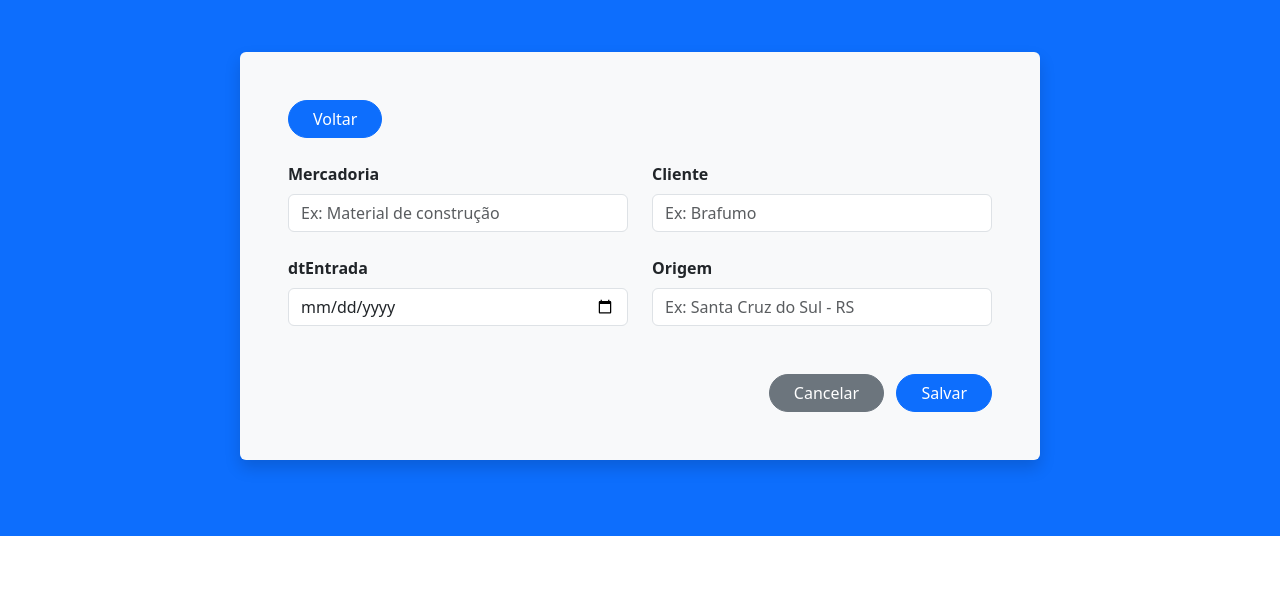
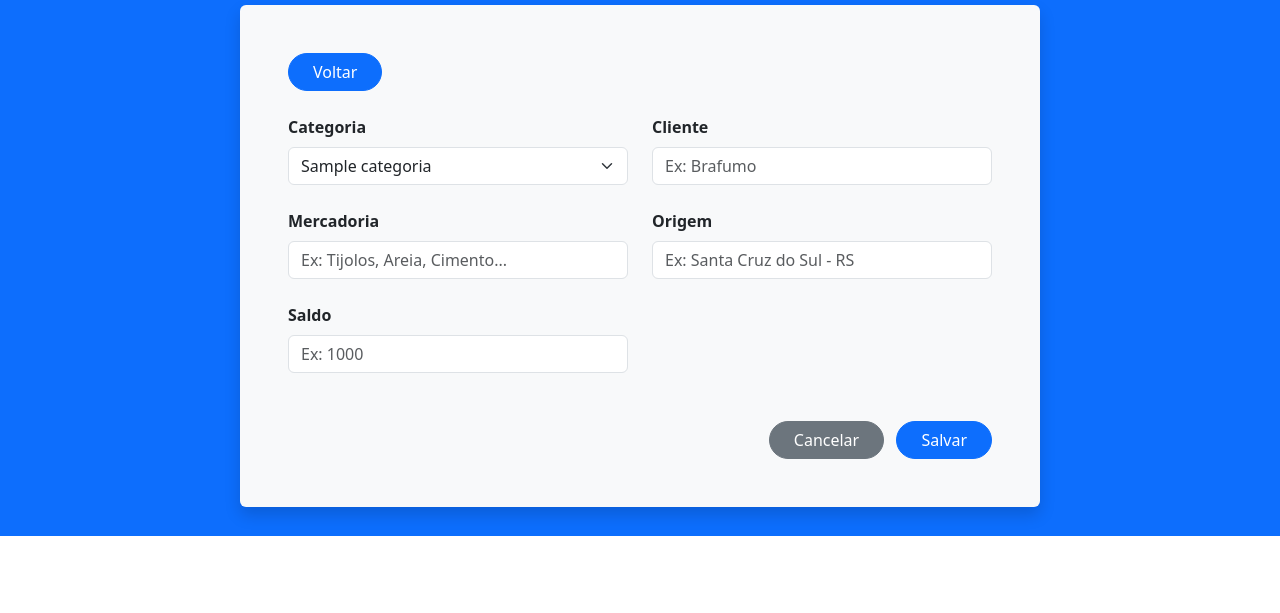
Before and after one commit to BR-Pufferfish/Projeto_SENAC_T4678_Python, a Django app: template core/templates/core/criar_mercadoria.html in a window 1280 px wide. Shown: the part 128-741 px from the top of the page. Run offline with Django 5.2, Linux system fonts and the light colour scheme; the template is opened without the code that fills it: values that come from a table or form of the project are taken from there, others are empty; tables that the repository leaves empty hold one stand-in row (values such as "Sample post").

Commit message:
mercadoria

```diff
--- a/core/templates/core/criar_mercadoria.html
+++ b/core/templates/core/criar_mercadoria.html
@@ -32,25 +32,34 @@
 
                 <div class="row">
                     <div class="col-md-6 mb-4">
-                        <label class="form-label fw-bold">Mercadoria</label>
-                        <input type="text" name="nome" class="form-control" placeholder="Ex: Material de construção"
-                            required>
+                        <label class="form-label fw-bold">Categoria</label>
+                        <select name="categoria" class="form-select">
+                            {% for cat in categorias %}
+                            <option value="{{ cat.id }}">{{ cat.nome }}</option>
+                            {% endfor %}
+                        </select>
                     </div>
 
                     <div class="col-md-6 mb-4">
                         <label class="form-label fw-bold">Cliente</label>
-                        <input type="text" name="cliente" class="form-control" placeholder="Ex: Brafumo" required>
+                        <input type="text" name="pessoa" class="form-control" placeholder="Ex: Brafumo" required>
                     </div>
 
                     <div class="col-md-6 mb-4">
-                        <label class="form-label fw-bold">dtEntrada</label>
-                        <input type="date" name="dt_entrada" class="form-control" required>
+                        <label class="form-label fw-bold">Mercadoria</label>
+                        <input type="text" name="mercadoria" class="form-control"
+                            placeholder="Ex: Tijolos, Areia, Cimento..." required>
                     </div>
 
                     <div class="col-md-6 mb-4">
                         <label class="form-label fw-bold">Origem</label>
                         <input type="text" name="origem" class="form-control" placeholder="Ex: Santa Cruz do Sul - RS"
                             required>
+                    </div>
+
+                    <div class="col-md-6 mb-4">
+                        <label class="form-label fw-bold">Saldo</label>
+                        <input type="number" name="saldo" class="form-control" placeholder="Ex: 1000" required>
                     </div>
                 </div>
 
```
